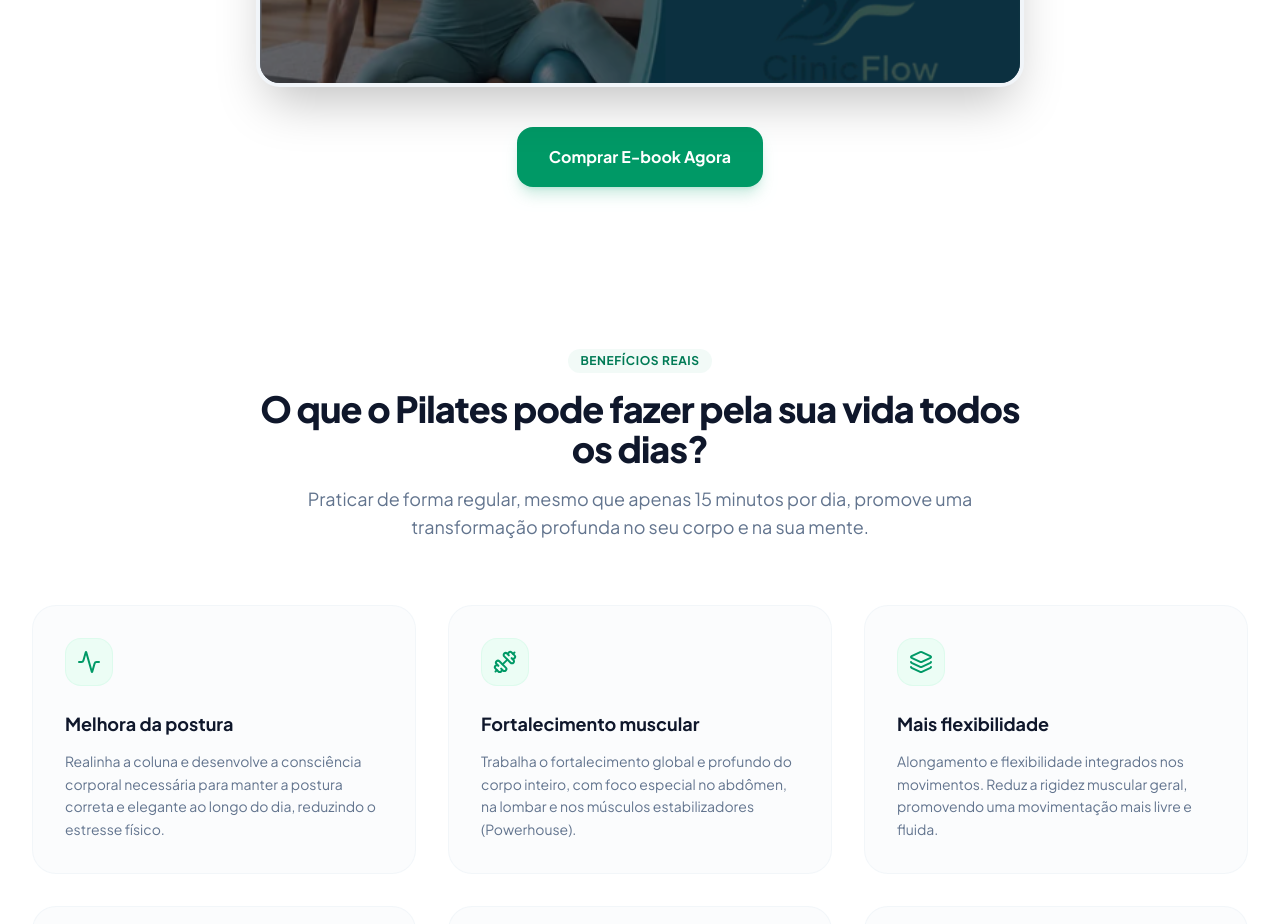
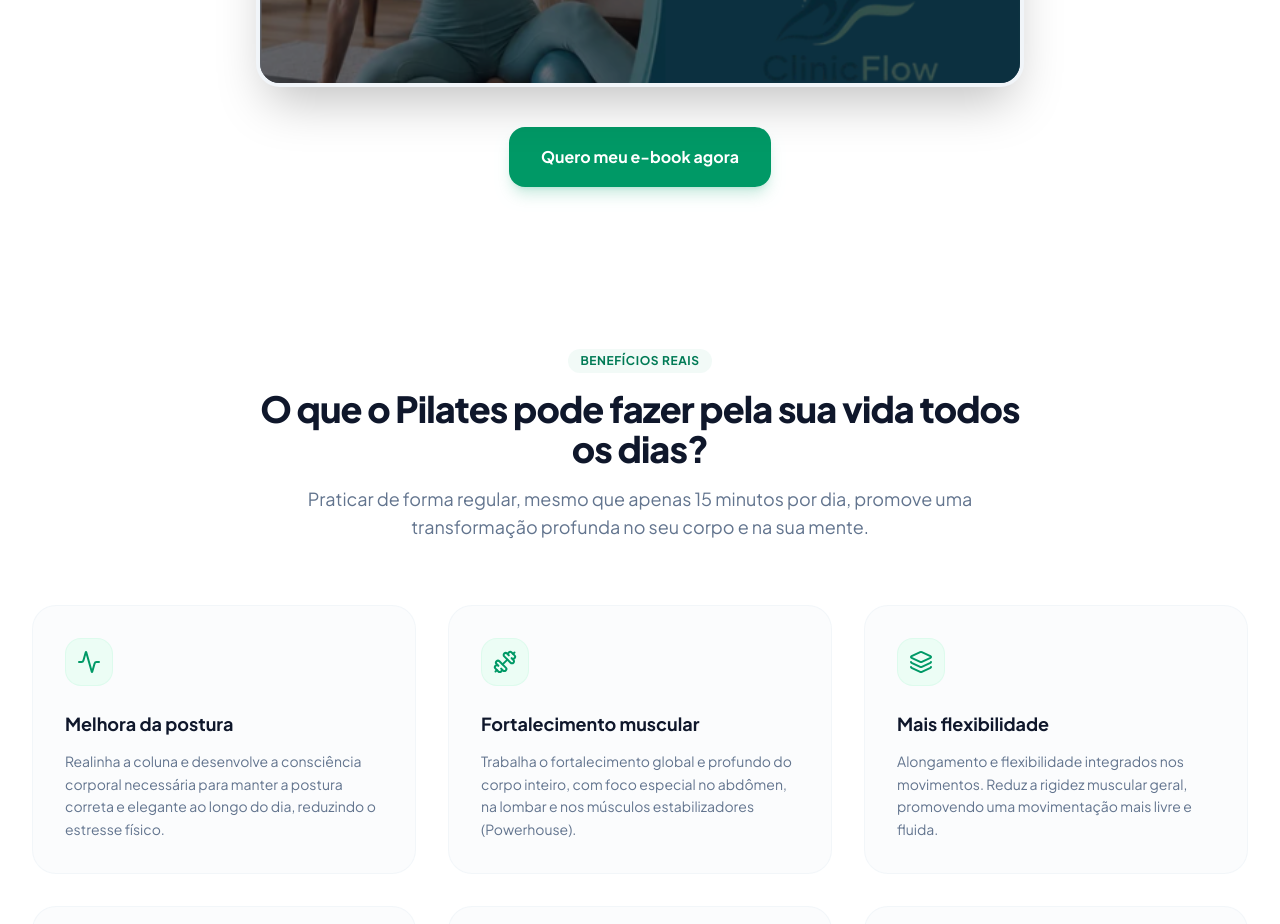
Before and after one commit to mayrlanmonteiro/pilates-clinicflow, a Next.js app: page / in a window 1280 px wide. Shown: the part 1500-2424 px from the top of the page. Built offline with nearby package versions, Linux system fonts and the light colour scheme.

Commit message:
Change CTA button text: Comprar E-book Agora → Quero meu e-book agora

```diff
--- a/src/app/page.tsx
+++ b/src/app/page.tsx
@@ -242,7 +242,7 @@ export default function Home() {
               onClick={() => scrollIntoView("cta-final")}
               className="w-full sm:w-auto px-8 py-4.5 bg-emerald-600 hover:bg-emerald-700 text-white rounded-2xl font-bold text-base shadow-lg shadow-emerald-600/20 hover:shadow-emerald-600/35 transition-all transform hover:scale-[1.01] inline-flex items-center justify-center gap-2 cursor-pointer"
             >
-              Comprar E-book Agora
+              Quero meu e-book agora
             </button>
           </div>
         </div>
```
